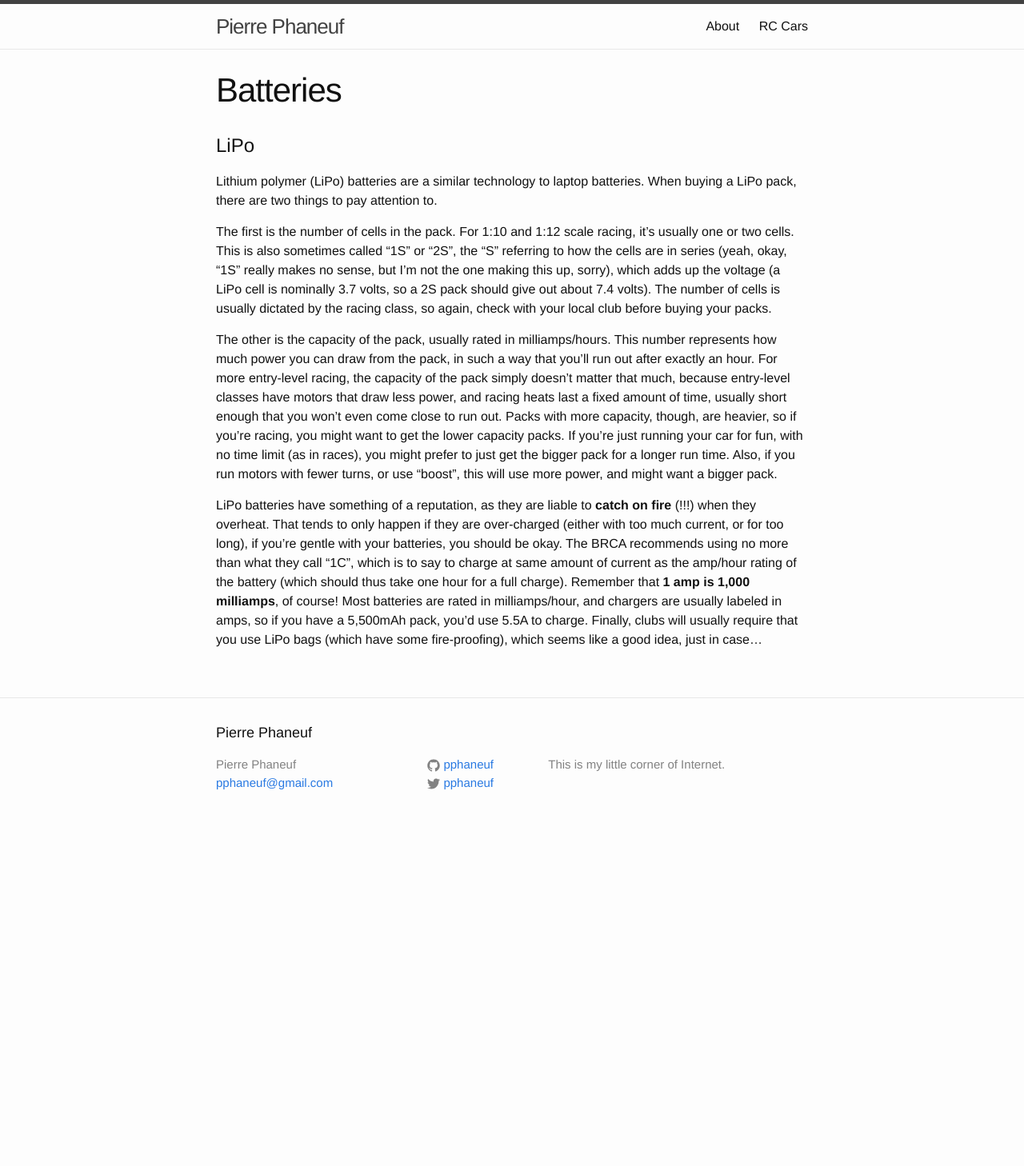
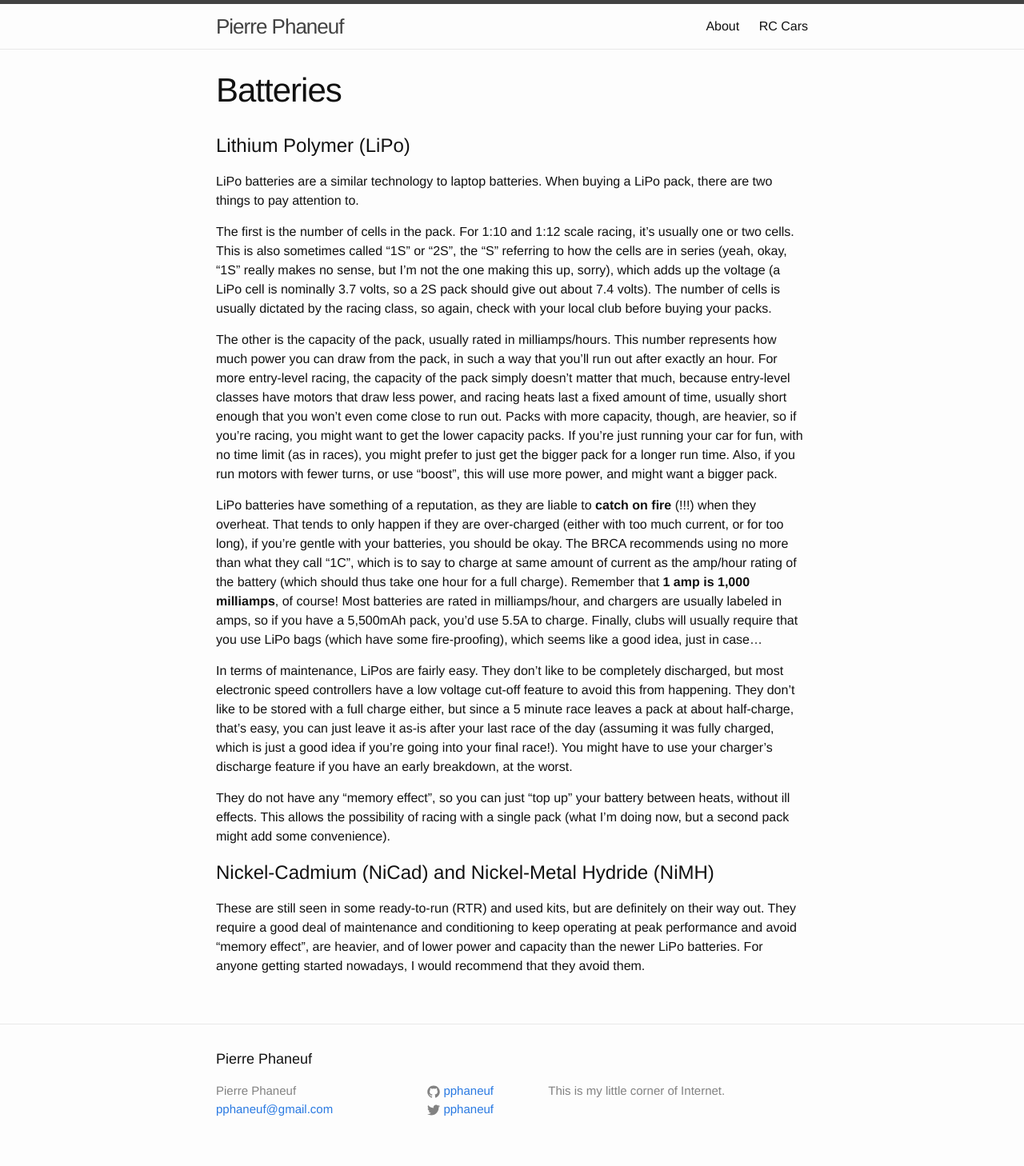
Before and after one commit to pphaneuf/pphaneuf.github.io, a Jekyll site: the page built from _rccars/batteries.md, in a window 1280 px wide. Shown: the whole page at 80% size. Built offline with Jekyll 4.4.1, drawn with Linux system fonts in a browser that asks for light colours; before the commit the page ends 1050 px from its top, so only the background shows below that.

Commit message:
Expand on the battery page a bit.

```diff
--- a/_rccars/batteries.md
+++ b/_rccars/batteries.md
@@ -4,13 +4,22 @@ title: Batteries
 summary: Which battery to get, and how to maintain them.
 ---
 
-LiPo
-====
+Lithium Polymer (LiPo)
+======================
 
-Lithium polymer (LiPo) batteries are a similar technology to laptop batteries. When buying a LiPo pack, there are two things to pay attention to.
+LiPo batteries are a similar technology to laptop batteries. When buying a LiPo pack, there are two things to pay attention to.
 
 The first is the number of cells in the pack. For 1:10 and 1:12 scale racing, it's usually one or two cells. This is also sometimes called "1S" or "2S", the "S" referring to how the cells are in series (yeah, okay, "1S" really makes no sense, but I'm not the one making this up, sorry), which adds up the voltage (a LiPo cell is nominally 3.7 volts, so a 2S pack should give out about 7.4 volts). The number of cells is usually dictated by the racing class, so again, check with your local club before buying your packs.
 
 The other is the capacity of the pack, usually rated in milliamps/hours. This number represents how much power you can draw from the pack, in such a way that you'll run out after exactly an hour. For more entry-level racing, the capacity of the pack simply doesn't matter that much, because entry-level classes have motors that draw less power, and racing heats last a fixed amount of time, usually short enough that you won't even come close to run out. Packs with more capacity, though, are heavier, so if you're racing, you might want to get the lower capacity packs. If you're just running your car for fun, with no time limit (as in races), you might prefer to just get the bigger pack for a longer run time. Also, if you run motors with fewer turns, or use "boost", this will use more power, and might want a bigger pack.
 
 LiPo batteries have something of a reputation, as they are liable to **catch on fire** (!!!) when they overheat. That tends to only happen if they are over-charged (either with too much current, or for too long), if you're gentle with your batteries, you should be okay. The BRCA recommends using no more than what they call "1C", which is to say to charge at same amount of current as the amp/hour rating of the battery (which should thus take one hour for a full charge). Remember that **1 amp is 1,000 milliamps**, of course! Most batteries are rated in milliamps/hour, and chargers are usually labeled in amps, so if you have a 5,500mAh pack, you'd use 5.5A to charge. Finally, clubs will usually require that you use LiPo bags (which have some fire-proofing), which seems like a good idea, just in case...
+
+In terms of maintenance, LiPos are fairly easy. They don't like to be completely discharged, but most electronic speed controllers have a low voltage cut-off feature to avoid this from happening. They don't like to be stored with a full charge either, but since a 5 minute race leaves a pack at about half-charge, that's easy, you can just leave it as-is after your last race of the day (assuming it was fully charged, which is just a good idea if you're going into your final race!). You might have to use your charger's discharge feature if you have an early breakdown, at the worst.
+
+They do not have any "memory effect", so you can just "top up" your battery between heats, without ill effects. This allows the possibility of racing with a single pack (what I'm doing now, but a second pack might add some convenience).
+
+Nickel-Cadmium (NiCad) and Nickel-Metal Hydride (NiMH)
+======================================================
+
+These are still seen in some ready-to-run (RTR) and used kits, but are definitely on their way out. They require a good deal of maintenance and conditioning to keep operating at peak performance and avoid "memory effect", are heavier, and of lower power and capacity than the newer LiPo batteries. For anyone getting started nowadays, I would recommend that they avoid them.
```
